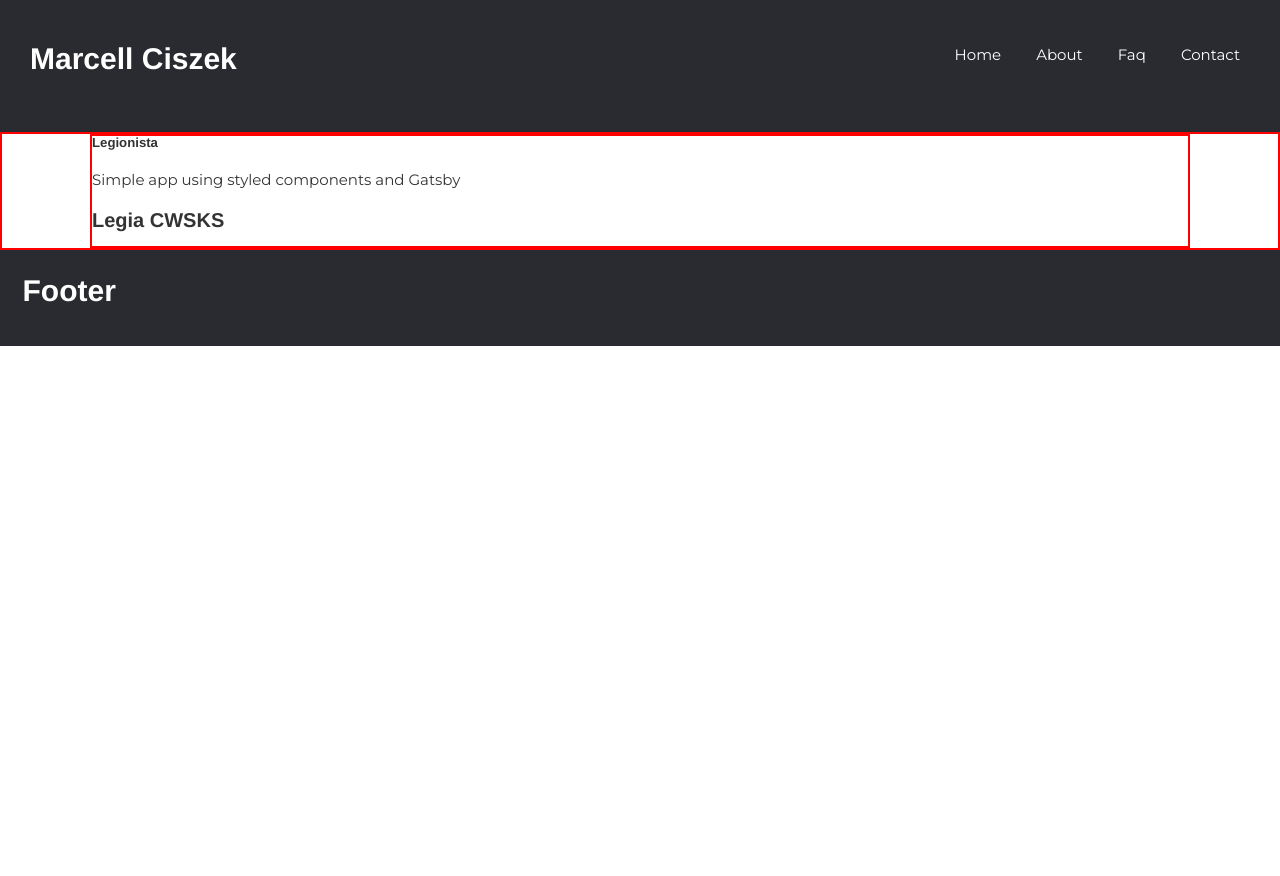
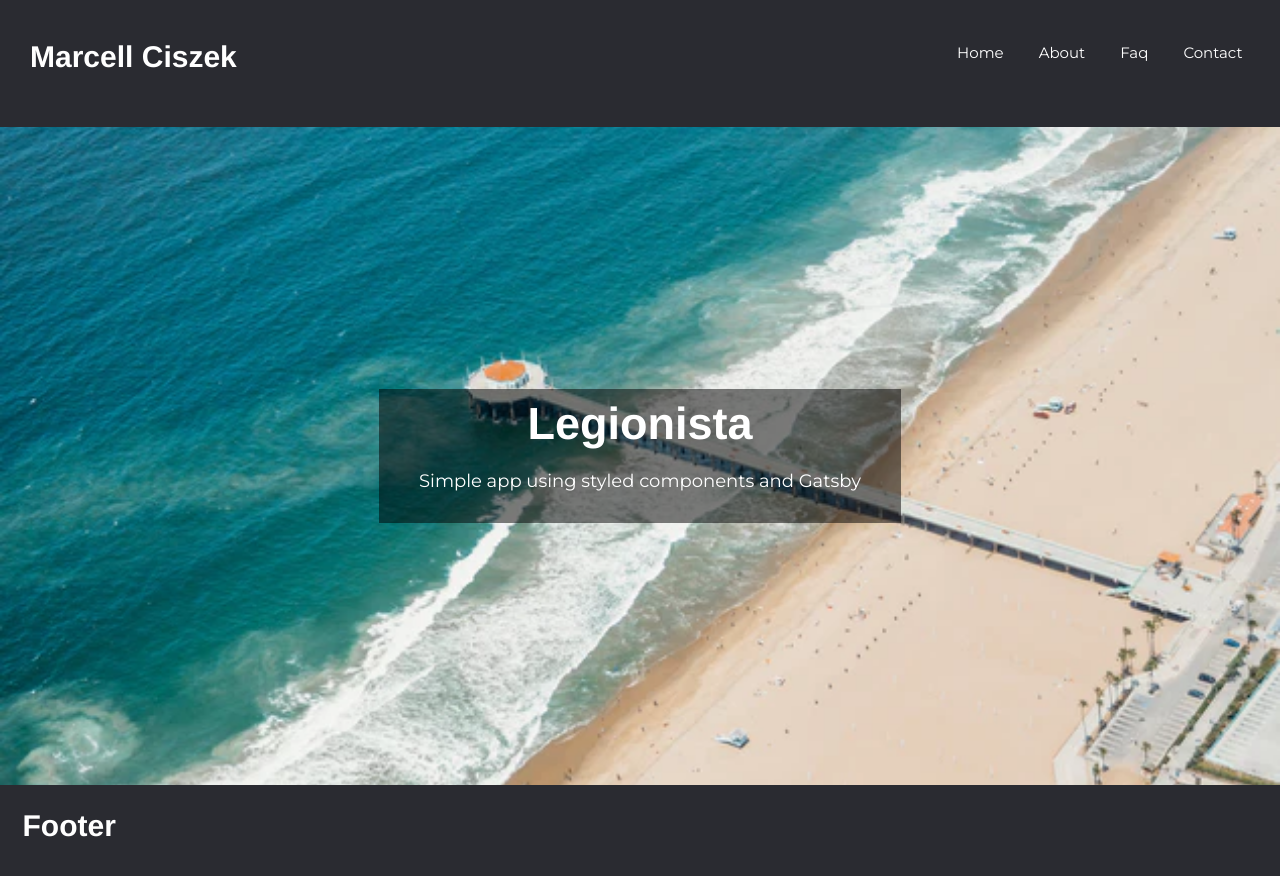
Before and after one commit to masiuciszek/cbp-test1-question9, a Gatsby site: page / in a window 1280 px wide. Before the commit the page ends 800 px from the top, so only its background shows below. Built offline with nearby package versions, Linux system fonts and the light colour scheme; Gatsby itself is replaced by a stand-in of ours.

Commit message:
render data from graphql server

```diff
--- a/gatsby-config.js
+++ b/gatsby-config.js
@@ -4,6 +4,19 @@
   siteMetadata: {
     title: 'Legionista',
     description: 'Simple app using styled components and Gatsby',
+    siteUrl: 'https://masiuciszek.com',
+    image: `https://images.unsplash.com/photo-1525183995014-bd94c0750cd5?ixlib=rb-1.2.1&ixid=eyJhcHBfaWQiOjEyMDd9&auto=format&fit=crop&w=675&q=80`,
+    author: {
+      name: 'Marcell Ciszek',
+      minibio: `
+          I am a junior dev from Gothenburg Sweden,
+          <strong>Lambda</strong> Contact me if you want to talk or chat.
+        `,
+    },
+    social: {
+      twitter: '@masiuciszek',
+      fbAppID: '',
+    },
   },
   // Since `gatsby-plugin-typescript` is automatically included in Gatsby you
   // don't need to define it here (just if you need to change the options)
@@ -13,6 +26,13 @@
       options: {
         name: `content`,
         path: `${__dirname}/src/content`,
+      },
+    },
+    {
+      resolve: `gatsby-source-filesystem`,
+      options: {
+        name: `images`,
+        path: `${__dirname}/src/images`,
       },
     },
     {
--- /dev/null
+++ b/public/static/d/1489445720.json
@@ -0,0 +1 @@
+{"data":{"file":{"childImageSharp":{"fluid":{"src":"/static/cdba58899e31b21edb8cb169373d78ec/21d9f/beach.jpg"}}}}}
--- /dev/null
+++ b/public/static/d/275072770.json
@@ -0,0 +1 @@
+{"data":{"site":{"siteMetadata":{"title":"Legionista","description":"Simple app using styled components and Gatsby","siteUrl":"https://masiuciszek.com","image":"https://lengstorf.com/images/jason-lengstorf.jpg","author":{"name":"Marcell Ciszek","minibio":"\n          I am a junior dev from Gothenburg Sweden,\n          <strong>Lambda</strong> Contact me if you want to talk or chat.\n        "},"social":{"twitter":"@masiuciszek"}}}}}
--- /dev/null
+++ b/public/static/d/69880555.json
@@ -0,0 +1 @@
+{"data":{"heroBg":{"childImageSharp":{"fluid":{"src":"/static/cdba58899e31b21edb8cb169373d78ec/21d9f/beach.jpg"}}}}}
--- a/src/components/Hero.tsx
+++ b/src/components/Hero.tsx
@@ -1,20 +1,62 @@
+/* eslint-disable object-curly-newline */
+/* eslint-disable @typescript-eslint/quotes */
 import * as React from 'react';
 import styled from 'styled-components';
-import BackgroundImage from 'gatsby-background-image';
+import BackgroundImage, { IFluidObject } from 'gatsby-background-image';
 import { useStaticQuery, graphql } from 'gatsby';
 
 interface Props {
   className: string;
+  children: React.ReactNode;
+  img?: string;
+  home?: boolean;
 }
 
-const Hero: React.FC<Props> = ({ className }) => {
-  const a = `a`;
-  console.log(a);
+interface HeroQuery {
+  heroBg: {
+    childImageSharp: {
+      fluid: IFluidObject | any;
+    };
+  };
+}
+
+const Hero: React.FC<Props> = ({ className, children, img, home }) => {
+  const {
+    heroBg: {
+      childImageSharp: { fluid },
+    },
+  } = useStaticQuery<HeroQuery>(
+    graphql`
+      {
+        heroBg: file(relativePath: { eq: "beach.jpg" }) {
+          childImageSharp {
+            fluid(quality: 90, maxWidth: 4160) {
+              ...GatsbyImageSharpFluid_withWebp
+            }
+          }
+        }
+      }
+    `,
+  );
+
   return (
-    <div className={className}>
-      <h1> Legia CWSKS </h1>
-    </div>
+    <BackgroundImage className={className} fluid={fluid || img} home={home}>
+      {children}
+    </BackgroundImage>
   );
 };
 
-export default styled(Hero)``;
+export default styled(Hero)`
+  min-height: ${(props) => (props.home ? 'calc(90vh - 62px)' : '50vh')};
+  background: linear-gradient(
+    140deg,
+    rgba(0, 0, 0, 0.6),
+    rgba(21, 101, 192, 0.6)
+  );
+  background-position: center;
+  background-size: cover;
+  opacity: 1 !important;
+  display: flex;
+  justify-content: center;
+  align-items: center;
+`;
--- a/src/components/layout/Layout.tsx
+++ b/src/components/layout/Layout.tsx
@@ -1,11 +1,11 @@
 /* eslint-disable quotes */
 /* eslint-disable @typescript-eslint/quotes */
-import * as React from "react";
-import styled, { ThemeProvider, DefaultTheme } from "styled-components";
-import { Helmet } from "react-helmet";
-import GlobalStyles from "./GlobalStyles";
-import Nav from "./navbar/Nav";
-import Footer from "./footer/Footer";
+import * as React from 'react';
+import styled, { ThemeProvider, DefaultTheme } from 'styled-components';
+import { Helmet } from 'react-helmet';
+import GlobalStyles from './GlobalStyles';
+import Nav from './navbar/Nav';
+import Footer from './footer/Footer';
 
 interface Props {
   children: React.ReactNode;
@@ -14,25 +14,25 @@
 }
 
 const theme: DefaultTheme = {
-  appSize: "10px",
+  appSize: '10px',
   shadows: {
     elevations: [
-      "box-shadow: inset 0 7px 9px -7px rgba(0,0,0, 0.7)",
-      "box-shadow: 0 1px 3px rgba(0,0,0, 0.12), 0 1px 2px rgba(0,0,0, 0.24)",
-      "box-shadow: 0 3px 6px rgba(0,0,0, 0.16), 0 3px 6px rgba(0,0,0, 0.23)",
+      'box-shadow: inset 0 7px 9px -7px rgba(0,0,0, 0.7)',
+      'box-shadow: 0 1px 3px rgba(0,0,0, 0.12), 0 1px 2px rgba(0,0,0, 0.24)',
+      'box-shadow: 0 3px 6px rgba(0,0,0, 0.16), 0 3px 6px rgba(0,0,0, 0.23)',
     ],
   },
   colors: {
-    primary: "#2a2b31",
-    primaryShadow: "rgba(42, 43, 49,.8)",
-    common: "#1B76FF",
-    secondary: "#4991ff",
-    secondaryShadow: "rgba(13, 71, 161, .8)",
-    danger: "#F9627D",
-    cinnamon: "#C65B7C",
-    byz: "#0D47A1",
-    white: "#fff",
-    offWhite: "#fefefe",
+    primary: '#2a2b31',
+    primaryShadow: 'rgba(42, 43, 49,.8)',
+    common: '#1B76FF',
+    secondary: '#4991ff',
+    secondaryShadow: 'rgba(13, 71, 161, .8)',
+    danger: '#F9627D',
+    cinnamon: '#C65B7C',
+    byz: '#0D47A1',
+    white: '#fff',
+    offWhite: '#fefefe',
   },
   brakePoints: {
     small: 400,
@@ -40,13 +40,13 @@
     large: 1140,
   },
   sizes: {
-    maxWidth: "1100px",
-    mainSpacing: "4px",
+    maxWidth: '1100px',
+    mainSpacing: '4px',
   },
   transition: {
-    mainTransition: "all .3s linear",
-    secondaryTransition: "all 0.3s ease-in-out",
-    quickTransition: "all 200ms ease-in-out",
+    mainTransition: 'all .3s linear',
+    secondaryTransition: 'all 0.3s ease-in-out',
+    quickTransition: 'all 200ms ease-in-out',
   },
 };
 
@@ -55,15 +55,18 @@
   display: flex;
   flex-direction: column;
   width: 100%;
-  border: 2px solid red;
 `;
 
 const Main = styled.main`
-  margin: 0 auto;
-  border: 2px solid red;
-  max-width: ${(props) => props.theme.sizes.maxWidth};
+  /* margin: 0 auto; */
+  /* max-width: ${(props) => props.theme.sizes.maxWidth}; */
   flex-grow: 1 auto;
   width: 100%;
+`;
+
+export const PageWrapper = styled.div`
+  margin: 0 auto;
+  max-width: ${(props) => props.theme.sizes.maxWidth};
 `;
 
 const Layout: React.FC<Props> = ({ children, title, description }) => (
--- a/src/components/layout/navbar/AnimationList.tsx
+++ b/src/components/layout/navbar/AnimationList.tsx
@@ -69,7 +69,6 @@
   const { x, opacity } = useSpring({
     x: on ? 0 : 100,
     opacity: on ? 1 : 0,
-    // zIndex: on ? 1 : 0,
   });
   return (
     <>
--- a/src/components/layout/navbar/LargeList.tsx
+++ b/src/components/layout/navbar/LargeList.tsx
@@ -11,11 +11,10 @@
 const LargeListStyles = styled.ul`
   display: flex;
   justify-content: flex-end;
-
   align-items: center;
   height: 100%;
   width: 60%;
-  padding: 0.5em;
+  padding: 0.5rem;
   li {
     padding: 0.5em;
   }
--- a/src/components/layout/navbar/Nav.tsx
+++ b/src/components/layout/navbar/Nav.tsx
@@ -62,6 +62,7 @@
   background: ${(props) => props.theme.colors.primary};
   padding: 1em 1em;
   position: relative;
+
   ${flexStyles('row', 'space-between', 'center')}
 
   #navIcon {
--- a/src/components/styled/elements/Title.tsx
+++ b/src/components/styled/elements/Title.tsx
@@ -1,15 +1,39 @@
+/* eslint-disable quotes */
 import React from 'react';
+import styled from 'styled-components';
+import { flexStyles } from '../styled_utils/helpers';
 
 interface Props {
-  msg: string;
+  text: string;
   desc?: string;
 }
 
-const Title: React.FC<Props> = ({ msg, desc }) => (
-  <>
-    <h3>{msg}</h3>
+interface StyledProps {
+  color?: string;
+  bg?: string;
+}
+
+const StyledTitle = styled.div<StyledProps>`
+  ${flexStyles(`column`, `center`, `center`)};
+  background: ${(props) => (props.bg ? props.bg : `rgba(0,0,0,0.5)`)};
+  padding: 1rem 4rem;
+  h3,
+  p {
+    color: ${(props) => (props.color ? props.color : `#fff`)};
+  }
+  h3 {
+    font-size: 3em;
+  }
+  p {
+    font-size: 1.8rem;
+  }
+`;
+
+const Title: React.FC<Props> = ({ text, desc }) => (
+  <StyledTitle>
+    <h3>{text}</h3>
     {desc && <p>{desc}</p>}
-  </>
+  </StyledTitle>
 );
 
 export default Title;
--- a/src/hooks/useTogle.tsx
+++ b/src/hooks/useTogle.tsx
@@ -3,8 +3,9 @@
 export default (initialState = false): [boolean, () => void] => {
   const [state, setState] = useState(initialState);
 
-  const toggle = () => {
+  const toggle = (): void => {
     setState(!state);
   };
+
   return [state, toggle];
 };
--- a/src/pages/about.tsx
+++ b/src/pages/about.tsx
@@ -1,10 +1,11 @@
 import * as React from 'react';
 import { PageProps } from 'gatsby';
 import Content from '@/components/Content';
+import Layout from '@/components/layout/Layout';
 
 const AboutPage: React.FC<PageProps> = () => (
-  <div>
+  <Layout title="About" description="About page">
     <Content />
-  </div>
+  </Layout>
 );
 export default AboutPage;
--- a/src/pages/index.tsx
+++ b/src/pages/index.tsx
@@ -17,8 +17,9 @@
   const { title, description } = data.site.siteMetadata;
   return (
     <Layout title="Home" description="Home page">
-      <Title msg={title} desc={description} />
-      <Hero className="Hero" />
+      <Hero className="Hero" home>
+        <Title text={title} desc={description} />
+      </Hero>
     </Layout>
   );
 };
```
Also changed, not shown: package.json (+13 -0 lines), public/static/d/44939641.json (added, +1 -0 lines), src/components/Seo.tsx (added, +56 -0 lines), public/static/cdba58899e31b21edb8cb169373d78ec/21d9f/beach.jpg (added), public/static/cdba58899e31b21edb8cb169373d78ec/77bfd/beach.webp (added), src/images/beee.jpg (added).
